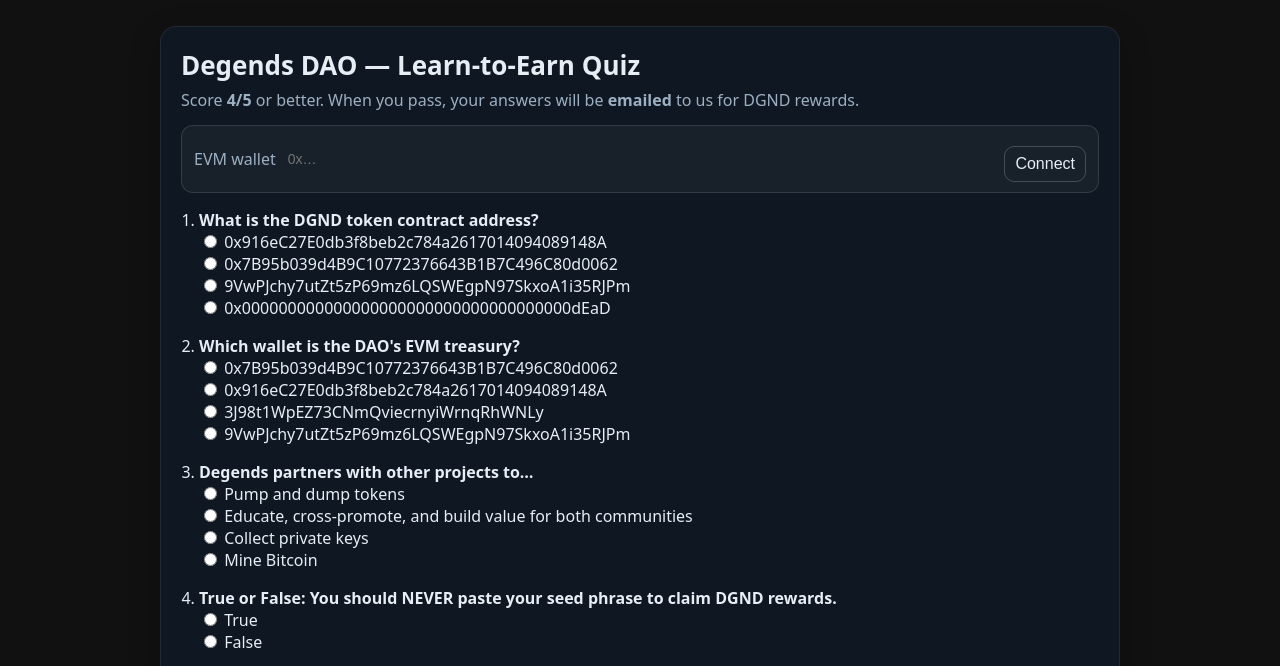
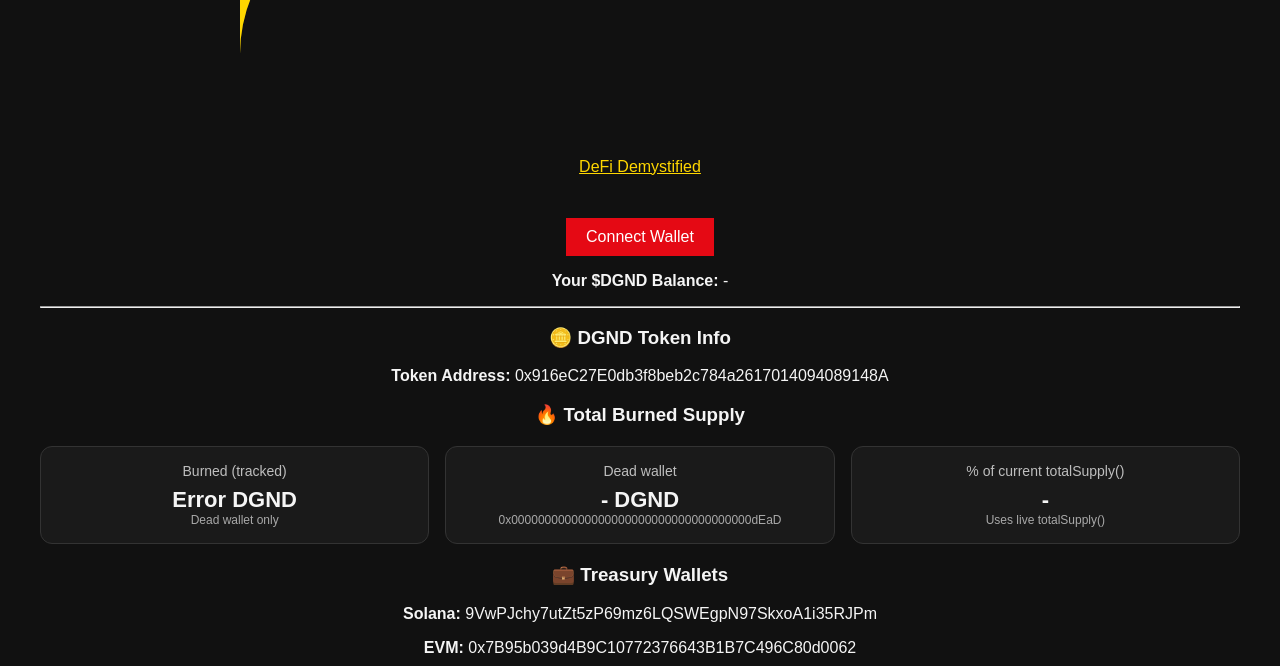
Before and after one commit to TheCryptoDegend/dgnd-dapp, a plain HTML site: page index.html in a window 1280 px wide. Shown: the part 1167-1833 px from the top of the page. Drawn offline with Linux system fonts and the light colour scheme.

Commit message:
Update index.html

```diff
--- a/index.html
+++ b/index.html
@@ -57,6 +57,21 @@
 </head>
 <body>
   <h1>🔥 Degends DAO Dashboard</h1>
+
+  <a
+  class="amazon-btn"
+  href="https://a.co/d/6Lesmv0"
+  target="_blank"
+  rel="noopener"
+  aria-label="Buy DeFi Demystified on Amazon"
+>
+  <!-- small book icon -->
+  <svg class="icon" viewBox="0 0 24 24" aria-hidden="true">
+    <path d="M4 5.5A2.5 2.5 0 0 1 6.5 3H20v16H7a3 3 0 0 0-3 3V5.5Z" fill="currentColor"/>
+    <path d="M7 3v16a3 3 0 0 0-3 3V6a3 3 0 0 1 3-3Z" opacity=".3" fill="currentColor"/>
+  </svg>
+  DeFi Demystified
+</a>
 
   <div class="wallet">
     <button onclick="connectWallet()">Connect Wallet</button>
```
